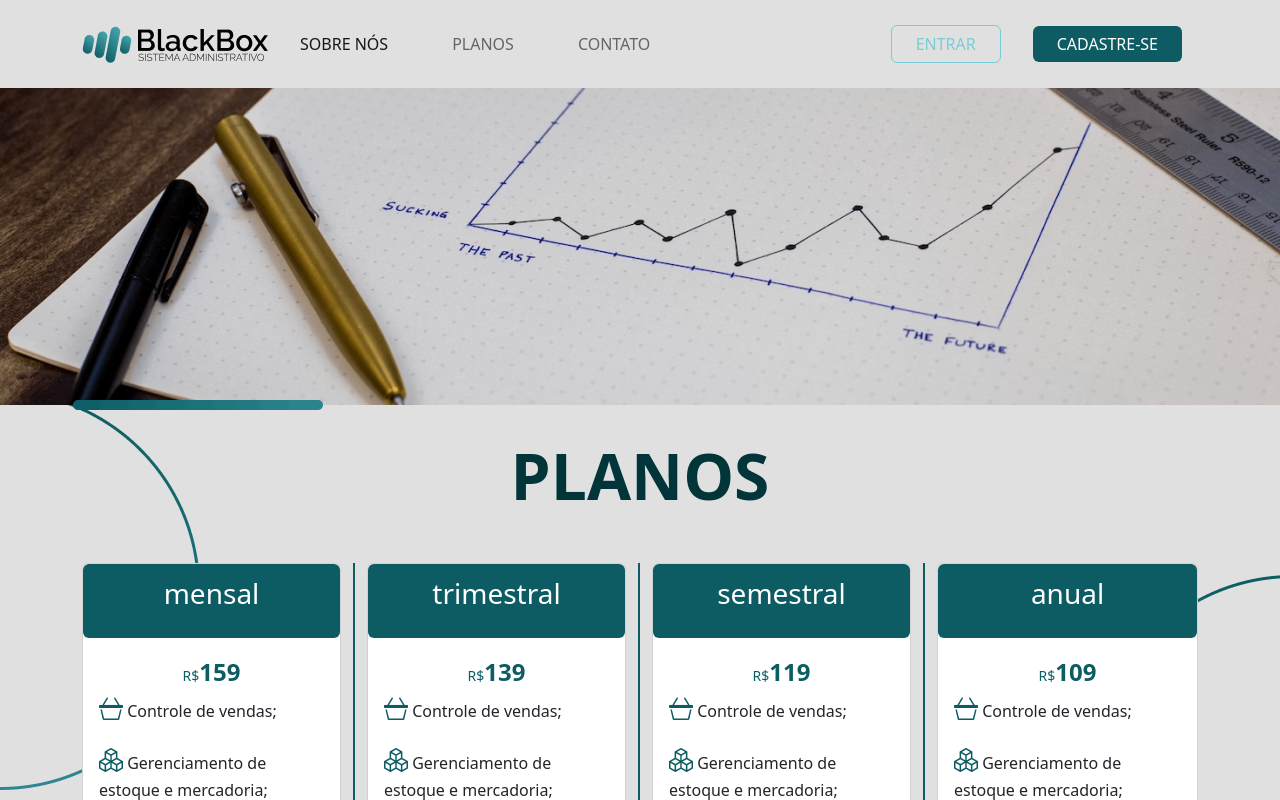
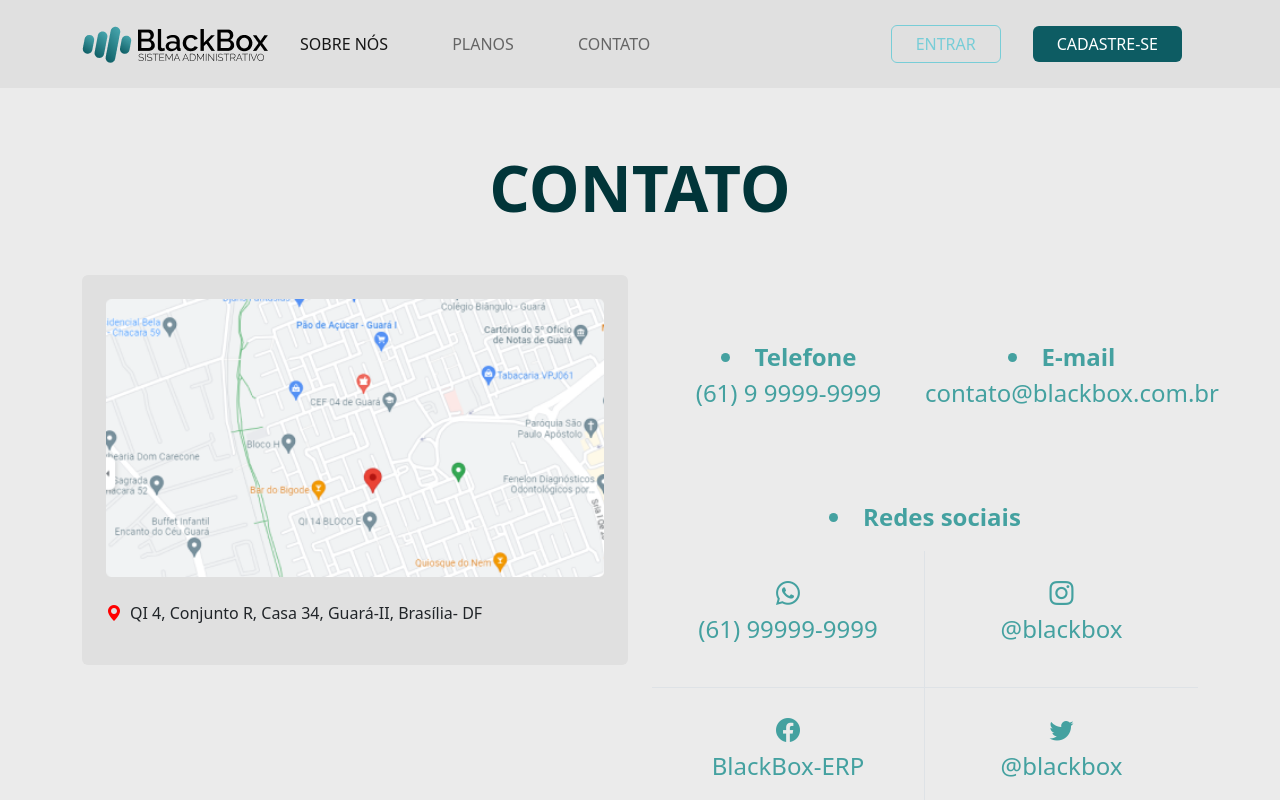
Before and after one commit to souzagfranca/ProjetoONG, a React (Vite) app: page /contato in a window 1280 px wide. Shown: the top 800 px of the page. Built offline with nearby package versions, Linux system fonts and the light colour scheme.

Commit message:
[FEAT] criação da página de contato

```diff
--- a/public/css/style.css
+++ b/public/css/style.css
@@ -16,6 +16,10 @@
 
 .text-cinza-claro {
     color: #EBEBEB;
+}
+
+.text-red {
+    color: red;
 }
 
 nav ul li a {
@@ -132,6 +136,12 @@ a {
     border-right: 1px solid #343434;
     height: 160px;
 }
+#contato {
+    margin-top: -10px;
+}
+#contato li {
+    list-style: disc;
+}
 
 @media (max-width: 480px) {
     .col-md-6.col-12 h1 {
--- a/src/App.jsx
+++ b/src/App.jsx
@@ -6,7 +6,8 @@ import { Route, Routes, BrowserRouter } from "react-router-dom";
 
 //PÁGINAS
 import Apresentacao from './Apresentacao/App' //PÁGINA DE APRESENTACAO
-import Planos from './Apresentacao/components/Planos'
+import Planos from './Apresentacao/components/Planos' //PÁGINA DE PLANOS
+import Contato from './Apresentacao/components/Contato' //PÁGINA DE CONTATO
 import Login from './Apresentacao/pages/Login/App' //PÁGINA DE LOGIN
 import Cadastro from './Apresentacao/pages/Cadastro/App' //PÁGINA DE CADASTRO
 import Dashboard from './Administrador/Dashboard/App' //PAGINA DE DASHBOARD
@@ -34,7 +35,7 @@ export default function App() {
                 <Route path="/" element={<Apresentacao />} />
                 <Route path="/sobre-nos" element={<Apresentacao />} />
                 <Route path="/planos" element={<Planos />} />
-                <Route path="/contato" element={<Planos />} />
+                <Route path="/contato" element={<Contato />} />
                 <Route path="/cadastro" element={<Cadastro />} />
                 <Route path="/cadastro/:planos" element={<Cadastro />} />
 
--- /dev/null
+++ b/src/Apresentacao/components/Contato.jsx
@@ -0,0 +1,69 @@
+import React from 'react'
+import NavBar from './NavBar'
+import Banner from './Banner'
+import Footer from './Footer'
+import mapaContato from '../assets/img/mapa_contato.png'
+
+
+function App() {
+    return (
+        <>
+            <NavBar SobreNos="sim" Planos="sim" Contato="sim" />
+            <section className='bg-cinza-claro py-4 pb-5' id="contato">
+                <div className="container my-5">
+                    <h1 className='text-verde-escuro1 f2-bold text-center mb-5'>CONTATO</h1>
+                    <div className="row">
+                        <div className="col-12 col-md-6">
+                            <div className="card bg-cinza-escuro p-4 border-0 m-auto">
+                                <img src={mapaContato} alt="" />
+                                <p className='mt-4'><i class="bi bi-geo-alt-fill text-red me-2"></i>QI 4, Conjunto R, Casa 34, Guará-II, Brasília- DF</p>
+                            </div>
+                        </div>
+
+                        <div className="col-12 col-md-6 fs-4 text-center text-verde-claro mt-5">
+                            <div className='d-block d-sm-flex justify-content-center'>
+                                <div className="col-12 col-md-6 mt-3">
+                                    <li className='fw-bold'>
+                                        Telefone
+                                    </li>
+                                    <p>(61) 9 9999-9999</p>
+                                </div>
+                                <div className="col-12 col-md-6 mt-3 mb-4">
+                                    <li className='fw-bold'>E-mail</li>
+                                    <p>contato@blackbox.com.br</p>
+                                </div>
+                            </div>
+                            <div className="col-112 m-autotext-center">
+                                <li className='fw-bold mt-5 mb-3'>Redes sociais</li>
+                                <div className="d-flex m-auto fs-4">
+                                    <div className="col-6 border-end py-4">
+                                        <i className="bi bi-whatsapp"></i>
+                                        <p>(61) 99999-9999</p>
+                                    </div>
+                                    <div className="col-6 py-4">
+                                        <i class="bi bi-instagram"></i>
+                                        <p>@blackbox</p>
+                                    </div>
+                                </div>
+
+                                <div className="d-flex m-autofs-3 border-top">
+                                    <div className="col-6 border-end py-4">
+                                        <i className="bi bi-facebook"></i>
+                                        <p>BlackBox-ERP</p>
+                                    </div>
+                                    <div className="col-6 py-4">
+                                        <i className="bi bi-twitter"></i>
+                                        <p>@blackbox</p>
+                                    </div>
+                                </div>
+                            </div>
+                        </div>
+                    </div>
+                </div>
+            </section>
+            <Footer />
+        </>
+    )
+}
+
+export default App
--- a/src/Apresentacao/components/Planos.jsx
+++ b/src/Apresentacao/components/Planos.jsx
@@ -9,7 +9,6 @@ function App() {
     return (
         <>
             <NavBar SobreNos="sim" Planos="sim" Contato="sim" />
-            <Banner />
             <section className='bg-cinza-escuro pt-5 pb-5' id="precos">
                 <div className="col-md-12 pb-5">
                     <div className="container">
```
Also changed, not shown: src/Apresentacao/assets/img/mapa_contato.png (added).
